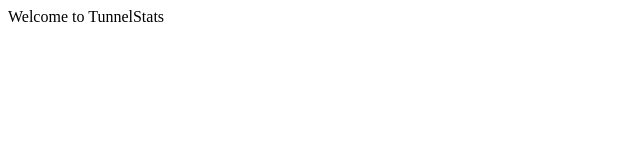
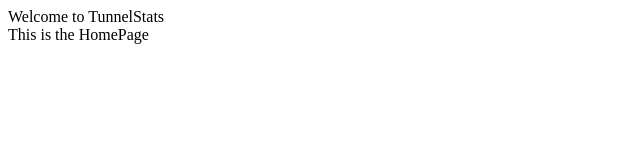
Before and after one commit to crazy-me-dev/react-d3-connectin, a React app: page / in a window 1280 px wide. Shown: the top 160 px of the page, without its empty margins (0-640 px from the left). Built offline with nearby package versions, Linux system fonts and the light colour scheme.

Commit message:
Added Home component to be the application's IndexRoute

```diff
--- a/main.js
+++ b/main.js
@@ -3,7 +3,8 @@
 import React from 'react';
 import ReactDom from 'react-dom';
 import { Provider } from 'react-redux';
-import { Router, Route, hashHistory } from 'react-router';
+import { Router, Route, IndexRoute, hashHistory } from 'react-router';
+import App from './pages/App';
 import Home from './pages/home';
 import Register from './pages/register';
 
@@ -14,8 +15,9 @@
 ReactDom.render(
 	<Provider store={store}>
 		<Router history={hashHistory}>
-			<Route path="/" component={Home}>
-				<Route path="/register" component={Register} />
+			<Route path="/" component={App}>
+				<IndexRoute component={Home}/>
+				<Route path="register" component={Register}/>
 			</Route>
 		</Router>
 	</Provider>,
--- /dev/null
+++ b/pages/App.js
@@ -0,0 +1,14 @@
+import React from 'react';
+
+class App extends React.Component {
+	render() {
+		return (
+			<div>
+				Welcome to TunnelStats
+				{this.props.children}
+			</div>
+		)
+	}
+}
+
+export default App
--- a/pages/home/index.js
+++ b/pages/home/index.js
@@ -4,8 +4,7 @@
 	render() {
 		return (
 			<div>
-				Welcome to TunnelStats
-				{this.props.children}
+				This is the HomePage
 			</div>
 		)
 	}
```
